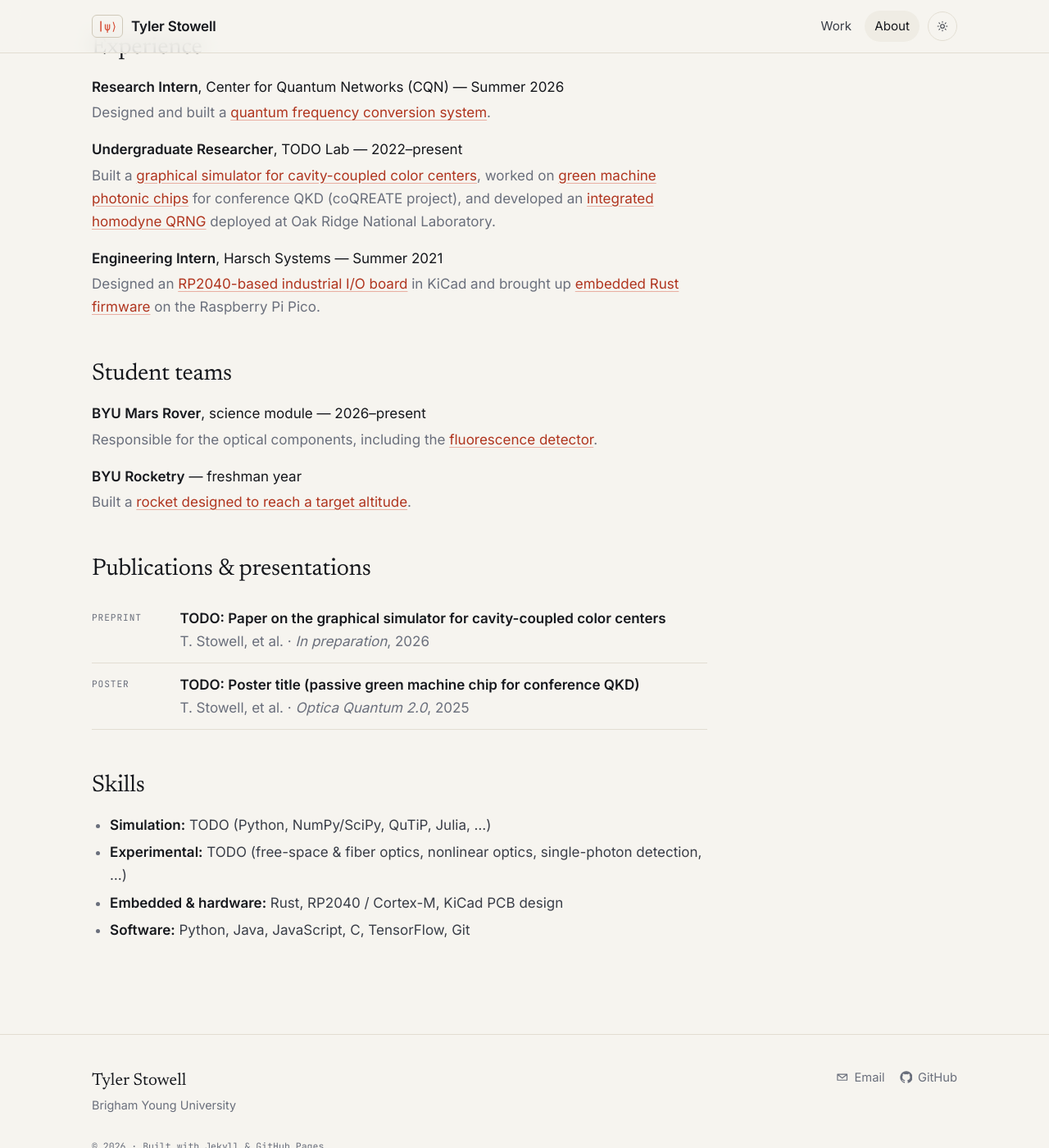
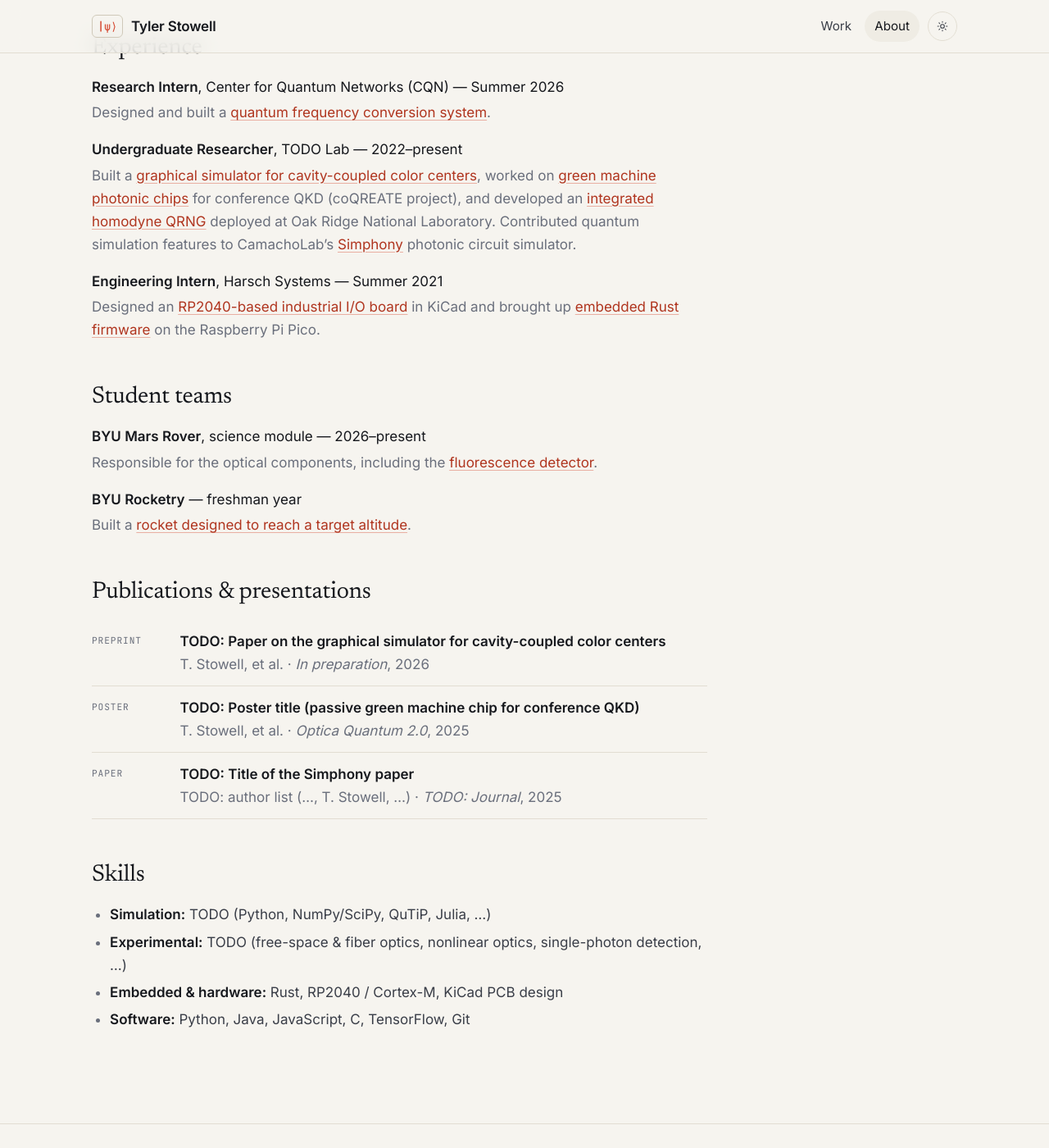
Before and after one commit to tystowell/tystowell.github.io, a Jekyll site: the page built from about.md, in a window 1280 px wide and 1400 px high, scrolled down 672 px. Shown: the whole window at 82% size. Built offline with Jekyll 4.4.1, drawn with Linux system fonts in a browser that asks for light colours.

Commit message:
One more page

```diff
--- a/_data/publications.yml
+++ b/_data/publications.yml
@@ -13,3 +13,10 @@
   year: 2025   # TODO: confirm
   type: poster
   url: ""
+
+- title: "TODO: Title of the Simphony paper"
+  authors: "TODO: author list (…, T. Stowell, …)"
+  venue: "TODO: Journal"
+  year: 2025   # TODO: confirm
+  type: paper
+  url: ""
--- a/about.md
+++ b/about.md
@@ -28,7 +28,8 @@ solid-state spin–photon interfaces, quantum frequency conversion, and simulati
 : Built a [graphical simulator for cavity-coupled color centers]({{ '/work/color-center-memory-simulator/' | relative_url }}),
   worked on [green machine photonic chips]({{ '/work/green-machine-passive/' | relative_url }}) for conference QKD
   (coQREATE project), and developed an [integrated homodyne QRNG]({{ '/work/homodyne-qrng/' | relative_url }})
-  deployed at Oak Ridge National Laboratory.
+  deployed at Oak Ridge National Laboratory. Contributed quantum simulation features to CamachoLab's
+  [Simphony]({{ '/work/simphony/' | relative_url }}) photonic circuit simulator.
 
 **Engineering Intern**, Harsch Systems — Summer 2021
 : Designed an [RP2040-based industrial I/O board]({{ '/work/rp2040-board/' | relative_url }}) in KiCad and
```
Also changed, not shown: _projects/simphony.md (added, +54 -0 lines).
